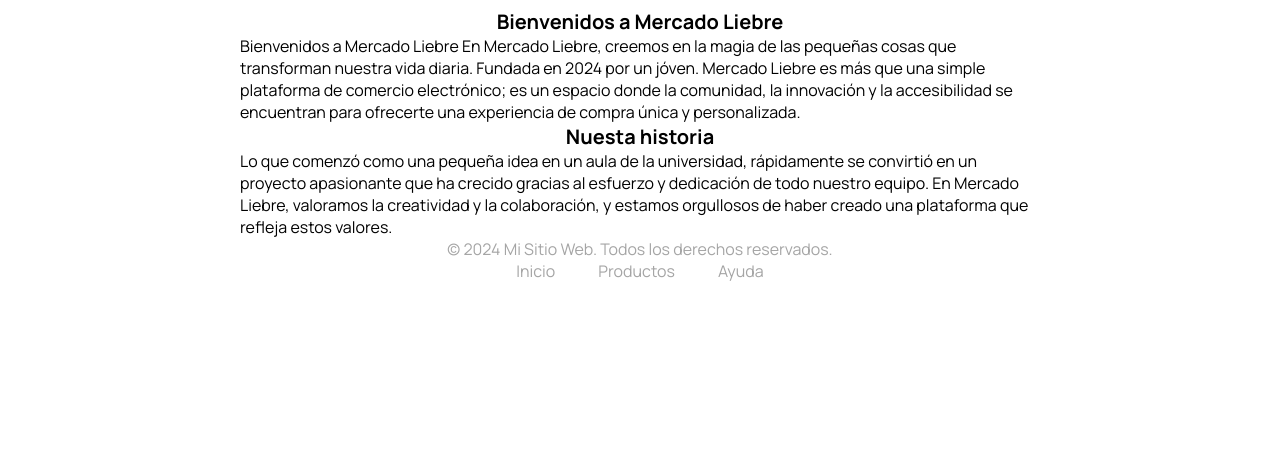
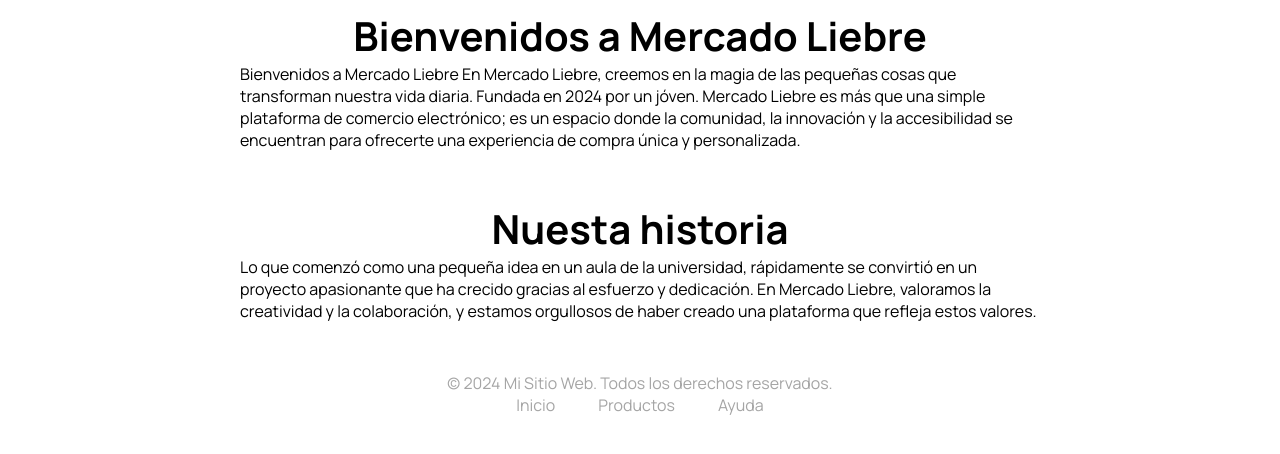
Before and after one commit to ul1sessacuna/MercadoLiebre, a plain HTML site: page sobrenosotros.html in a window 1280 px wide. Shown: the part 156-610 px from the top of the page. Drawn offline with Linux system fonts and the light colour scheme; a web font is replaced by a local one.

Commit message:
arreglos

```diff
--- a/sobrenosotros.html
+++ b/sobrenosotros.html
@@ -51,9 +51,9 @@
       <p>
         Lo que comenzó como una pequeña idea en un aula de la universidad,
         rápidamente se convirtió en un proyecto apasionante que ha crecido
-        gracias al esfuerzo y dedicación de todo nuestro equipo. En Mercado
-        Liebre, valoramos la creatividad y la colaboración, y estamos orgullosos
-        de haber creado una plataforma que refleja estos valores.
+        gracias al esfuerzo y dedicación. En Mercado Liebre, valoramos la
+        creatividad y la colaboración, y estamos orgullosos de haber creado una
+        plataforma que refleja estos valores.
       </p>
     </div>
 
--- a/style.css
+++ b/style.css
@@ -146,10 +146,11 @@ header {
   width: 800px;
   display: inline-block;
   justify-content: center;
+  padding-bottom: 50px;
 }
 
 .historia h2 {
-  font-size: 20px;
+  font-size: 40px;
 }
 
 .footer {
```
